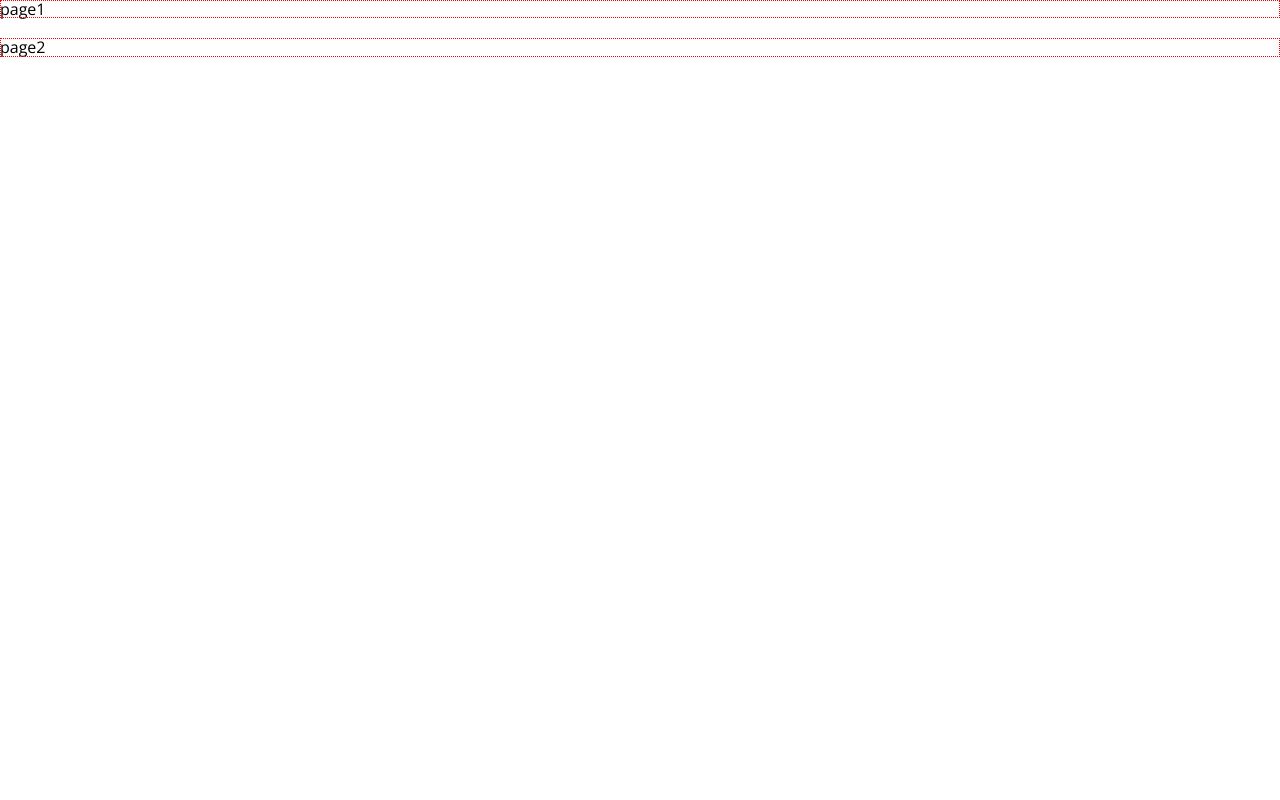
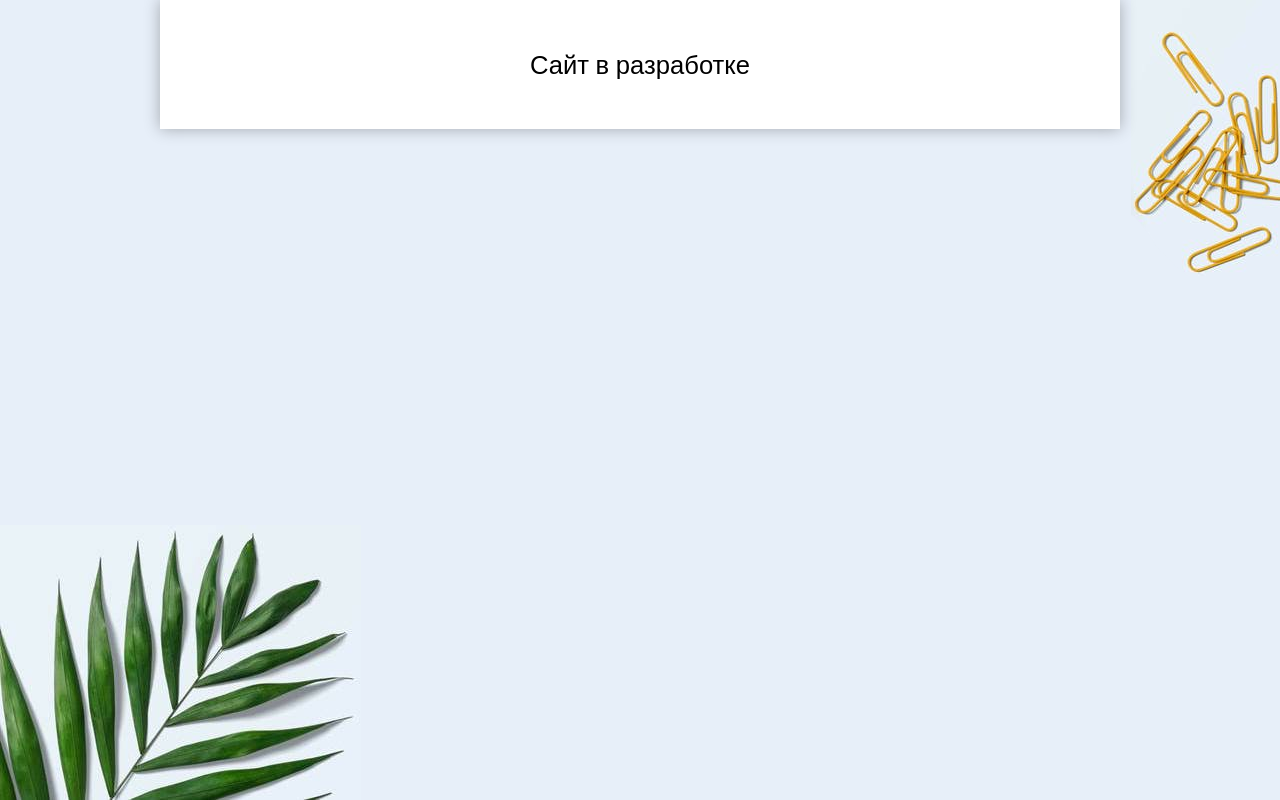
Before and after one commit to barrum/barrum.github.io, a website: page docs/index.html in a window 1280 px wide. Drawn offline with nearby package versions, Linux system fonts and the light colour scheme.

Commit message:
заглушка

```diff
--- a/_src/less/styles.less
+++ b/_src/less/styles.less
@@ -1,6 +1,6 @@
 // Основное
 @color: #000; // Основной цвет
-@bg-cover: #BFD7B5;
+@bg-cover: rgba(232, 243, 246, 1);
 @app-color: #007455;
 @margin: 20px; // margin-bottom у остальный элементов кроме div
 @heading: 20px; // margin-top  у заголовков
@@ -13,6 +13,7 @@
 
 @import "normalize.less";
 @import "base.less";
-@import "page1.less";
-@import "page2.less";
-@import "outlines.less";
+@import "zaglushka.less";
+// @import "page1.less";
+// @import "page2.less";
+// @import "outlines.less";
--- /dev/null
+++ b/_src/less/zaglushka.less
@@ -0,0 +1,22 @@
+.wrapper {
+  height: 100vh;
+  background:  url(../img/bg-grass.jpg) no-repeat left bottom,
+               #E7EFF9 url(../img/bg-skrep.png) no-repeat right top;
+}
+
+.container {
+  box-sizing: content-box;
+  max-width: 960px;
+  margin-left: auto;
+  margin-right: auto;
+  padding-left: 15px;
+  padding-right: 15px;
+}
+
+.close {
+  background-color: #fff;
+  box-shadow: 0 0 15px rgba(0, 0, 0, .3);
+  padding: 50px;
+  font-size: 1.6rem;
+  text-align: center;
+}
--- a/docs/index.html
+++ b/docs/index.html
@@ -8,12 +8,18 @@
   <link rel="preconnect" href="https://fonts.gstatic.com">
   <link href="https://fonts.googleapis.com/css2?family=Open+Sans:wght@400;600;700&display=swap" rel="stylesheet">
   <link rel="stylesheet" href="css/styles.css">
-  <title>Document</title>
+  <title>Резюме</title>
 </head>
 
 <body>
-  <p>page1</p>
-  <p>page2</p>
+  <div class="wrapper">
+  <div class="container">
+    <div class="close">
+      Сайт в разработке
+    </div>
+</div>
+</div>
+
 </body>
 
 </html>
```
Also changed, not shown: _src/html/inc/zaglushka.html (added, +7 -0 lines), _src/html/index.html (+2 -3 lines), _src/img/bg-grass.jpg (added), _src/img/bg-skrep.png (added), docs/css/styles.css, docs/img/bg-grass.jpg (added), docs/img/bg-skrep.png (added), 2 other files.
